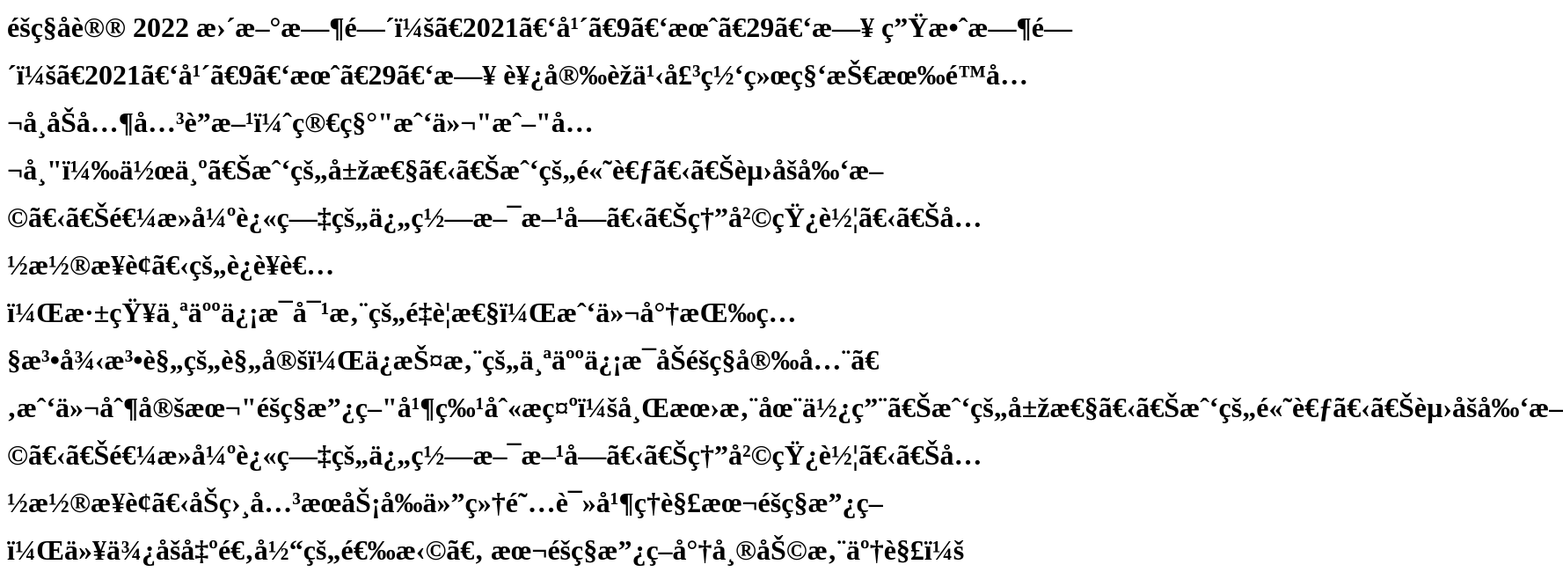
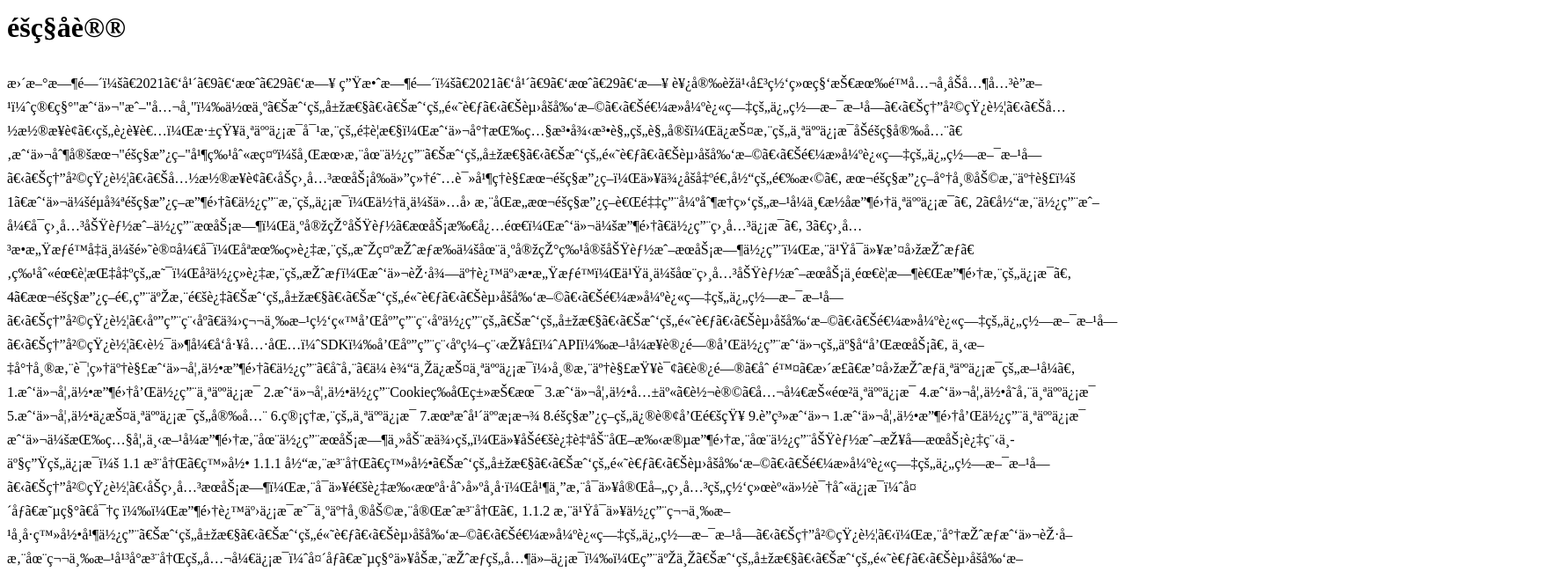
Before and after one commit to ongmaker/ongmaker.github.io, a plain HTML site: page index.html in a window 1280 px wide. Shown: the top 650 px of the page at 88% size, 1777 px wide, since content can reach past the window. Drawn offline with Linux system fonts and the light colour scheme.

Commit message:
Update index.html

```diff
--- a/index.html
+++ b/index.html
@@ -1,7 +1,7 @@
 <metahttp-equiv="Content-Type"content="text/html;charset=utf-8"/>
-<h1>
-隐私协议
-  2022
+
+<h1>隐私协议  </h1>
+
 更新时间：【2021】年【9】月【29】日
 
 生效时间：【2021】年【9】月【29】日
@@ -263,4 +263,3 @@ b. 对我们与之共享您个人信息的第三方，我们将审慎评估该
 9.联系我们
 
 9.1如果您对个人信息保护问题有投诉、建议、疑问，您可以将问题发送至ongmaker@outlook.com，我们核查并验证您的用户身份后会及时反馈您的投诉与举报。
-  </h1>
```
